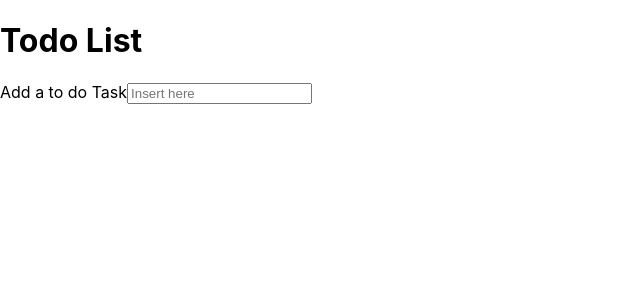
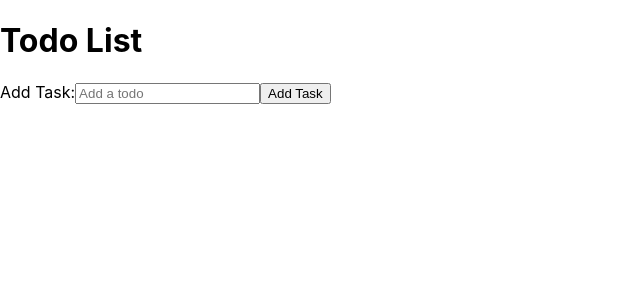
Before and after one commit to jonathanim/Todolist-react, a React (Create React App) app: page / in a window 1280 px wide. Shown: the top 300 px of the page, without its empty margins (0-640 px from the left). Built offline with nearby package versions, Linux system fonts and the light colour scheme.

Commit message:
working on form

```diff
--- a/src/components/Form.js
+++ b/src/components/Form.js
@@ -1,14 +1,35 @@
-import React from 'react'
+import React, { useState } from 'react'
 import "./Form.css"
+
+
+
 const Form = () => {
+  const [todo, setTodo] = useState('')
+
+
+  const handleChange = e => {
+    // setTodo(prev=> {
+
+    // })
+  }
+  const handleSubmit = e => {
+    e.preventDefault()
+  }
+
   return (
     <div className='form-container'>
-      <form>
-          <label>Add a to do Task</label>
+      <form onSubmit={handleSubmit}>
+          <label>Add Task:
           <input
           type="text"
-          placeholder='Insert here'
+          placeholder='Add a todo'
+          onChange={handleChange}
+          value={todo}
+          name="todo"
+          className='todo-input'
           />
+          </label>
+          <button>Add Task</button>
       </form>
     </div>
   )
```
Also changed, not shown: src/helper/IdCreator.js (added, +10 -0 lines).
